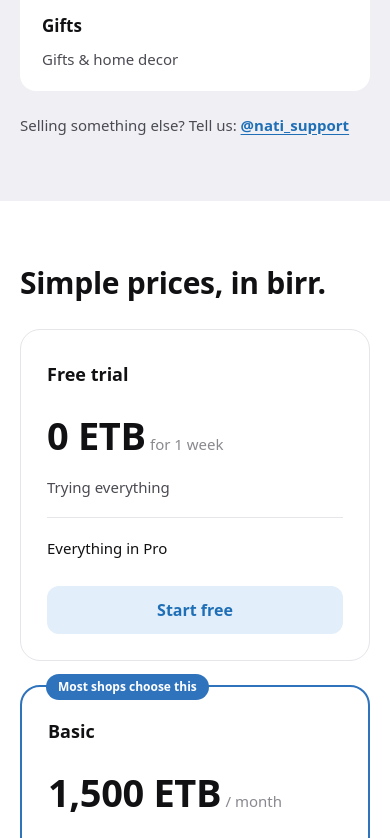
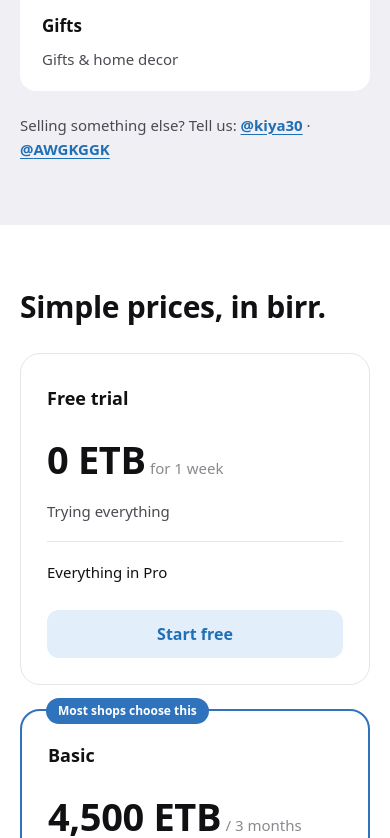
Before and after one commit to natidebe/Cloth-store-Ai-platform-, a React (Vite) app in the folder website/: page / in a window 390 px wide. Shown: the part 7931-8769 px from the top of the page. Built offline with nearby package versions, Linux system fonts and the light colour scheme.

Commit message:
Website: prices per 3 months, the support contacts
Basic 4,500 ETB and Pro 9,000 ETB per 3 months. Support on Telegram
@kiya30 and @AWGKGGK (Talk to us opens @kiya30), and the support phones
+251960570692 and +25167026271 in the footer (tap to call).

```diff
--- a/website/src/components/Layout.tsx
+++ b/website/src/components/Layout.tsx
@@ -1,6 +1,6 @@
 import { Store } from 'lucide-react';
 
-import { site, startLink, supportLink } from '@/config';
+import { site, startLink } from '@/config';
 import { pathOf, useContent, useLang, type Lang } from '@/content';
 import ui from '@/styles/ui.module.css';
 
@@ -85,9 +85,25 @@ export function Footer() {
           <p className={s.footerText}>{t.footer.tagline}</p>
           <p className={s.footerText}>
             {t.footer.support}{' '}
-            <a href={supportLink} className={s.footerLink}>
-              @{site.support}
-            </a>
+            {site.support.map((user, index) => (
+              <span key={user}>
+                {index > 0 && ' · '}
+                <a href={`https://t.me/${user}`} className={s.footerLink}>
+                  @{user}
+                </a>
+              </span>
+            ))}
+          </p>
+          <p className={s.footerText}>
+            {t.footer.call}{' '}
+            {site.phones.map((phone, index) => (
+              <span key={phone}>
+                {index > 0 && ' · '}
+                <a href={`tel:${phone}`} className={s.footerLink}>
+                  {phone}
+                </a>
+              </span>
+            ))}
           </p>
         </div>
         <nav className={s.footerLinks} aria-label={t.footer.tagline}>
--- a/website/src/components/Sections.tsx
+++ b/website/src/components/Sections.tsx
@@ -56,10 +56,18 @@ function Tile({ icon: Icon, tone }: { icon: LucideIcon; tone: string | undefined
   );
 }
 
+/** "@kiya30 · @AWGKGGK", each a link to the Telegram chat. */
 const supportHandle = (
-  <a className={ui.link} href={supportLink}>
-    @{site.support}
-  </a>
+  <>
+    {site.support.map((user, index) => (
+      <span key={user}>
+        {index > 0 && ' · '}
+        <a className={ui.link} href={`https://t.me/${user}`}>
+          @{user}
+        </a>
+      </span>
+    ))}
+  </>
 );
 
 // --- Hero ------------------------------------------------------------------------
--- a/website/src/config.ts
+++ b/website/src/config.ts
@@ -10,7 +10,10 @@ export const site = {
    * yet: switch to it once it's created (and set as PLATFORM_BOT_TOKEN on Render).
    */
   platformBot: 'Platform_16bot',
-  support: 'nati_support',
+  /** Customer support on Telegram (the first one gets the "Talk to us" button). */
+  support: ['kiya30', 'AWGKGGK'],
+  /** Support phone numbers, shown in the footer. */
+  phones: ['+251960570692', '+25167026271'],
   /** A public demo shop channel visitors can order from. */
   demoUrl: null as string | null,
   /** The 60-second video (an .mp4 in public/, or a full URL). */
@@ -24,4 +27,4 @@ export const site = {
 
 /** "Start free": opens the platform bot, tagged as coming from the website. */
 export const startLink = `https://t.me/${site.platformBot}?start=web`;
-export const supportLink = `https://t.me/${site.support}`;
+export const supportLink = `https://t.me/${site.support[0]}`;
--- a/website/src/content/am.ts
+++ b/website/src/content/am.ts
@@ -172,15 +172,15 @@ export const am: Content = {
       { name: 'ነፃ ሙከራ', price: '0', unit: 'ለ1 ሳምንት', for: 'ሁሉንም ለመሞከር', includes: 'የፕሮ ሁሉንም' },
       {
         name: 'መሰረታዊ',
-        price: '1,500',
-        unit: 'በወር',
+        price: '4,500',
+        unit: 'በ3 ወር',
         for: 'ለትናንሽ ሱቆች',
         includes: 'የራስዎ ቦት፣ የቻናል ፖስቶች፣ የሰራተኞች ግሩፕ፣ ዳሽቦርድ፣ የሱቅ ሽያጭ፣ ትንታኔ',
       },
       {
         name: 'ፕሮ',
-        price: '3,000',
-        unit: 'በወር',
+        price: '9,000',
+        unit: 'በ3 ወር',
         for: 'ብዙ ሰራተኛ ላላቸው ስራ የበዛባቸው ሱቆች',
         includes: 'የመሰረታዊ ሁሉንም፣ ተጨማሪ የAI መልሶች፣ ቅድሚያ ድጋፍ፣ ምርቶችዎን በማስገባት እገዛ',
       },
@@ -251,6 +251,7 @@ export const am: Content = {
   footer: {
     tagline: 'StoreFront.et: የቴሌግራም ሱቆች ለኢትዮጵያ',
     support: 'ድጋፍ:',
+    call: 'ስልክ:',
     guide: 'ለሱቅ ባለቤቶች መመሪያ',
     pricing: 'ዋጋ',
     privacy: 'ግላዊነት',
--- a/website/src/content/en.ts
+++ b/website/src/content/en.ts
@@ -183,15 +183,15 @@ export const en = {
       },
       {
         name: 'Basic',
-        price: '1,500',
-        unit: '/ month',
+        price: '4,500',
+        unit: '/ 3 months',
         for: 'Small shops',
         includes: 'Your bot, channel posts, staff group, dashboard, in-shop sales, analytics',
       },
       {
         name: 'Pro',
-        price: '3,000',
-        unit: '/ month',
+        price: '9,000',
+        unit: '/ 3 months',
         for: 'Busy shops with several staff',
         includes:
           'Everything in Basic, more AI replies, priority support, help adding your products',
@@ -275,6 +275,7 @@ export const en = {
   footer: {
     tagline: 'StoreFront.et: Telegram shops for Ethiopia',
     support: 'Support:',
+    call: 'Call:',
     guide: 'Guide for shop owners',
     pricing: 'Pricing',
     privacy: 'Privacy',
```
Also changed, not shown: 2 other files (tests, documents, lock files or other folders).
